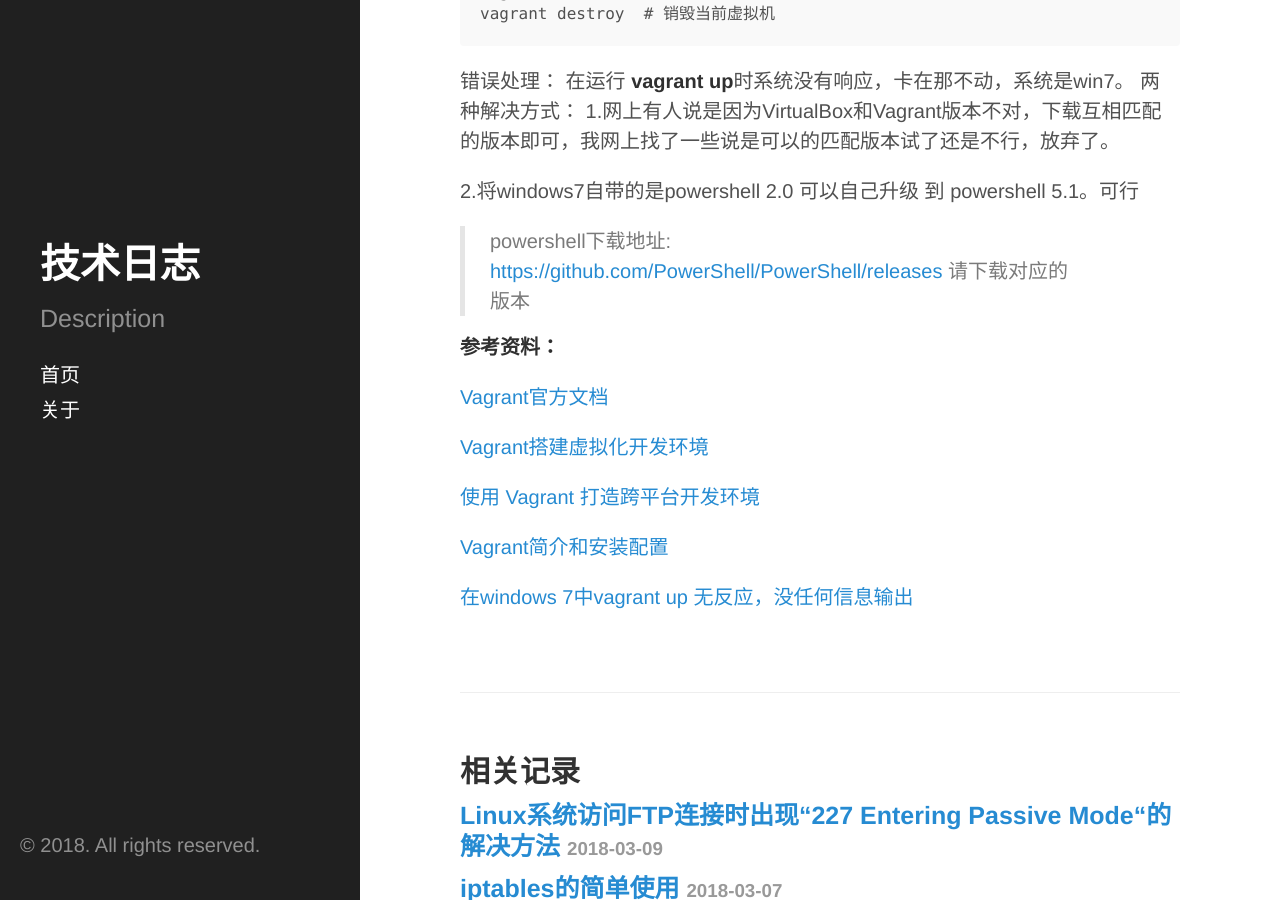
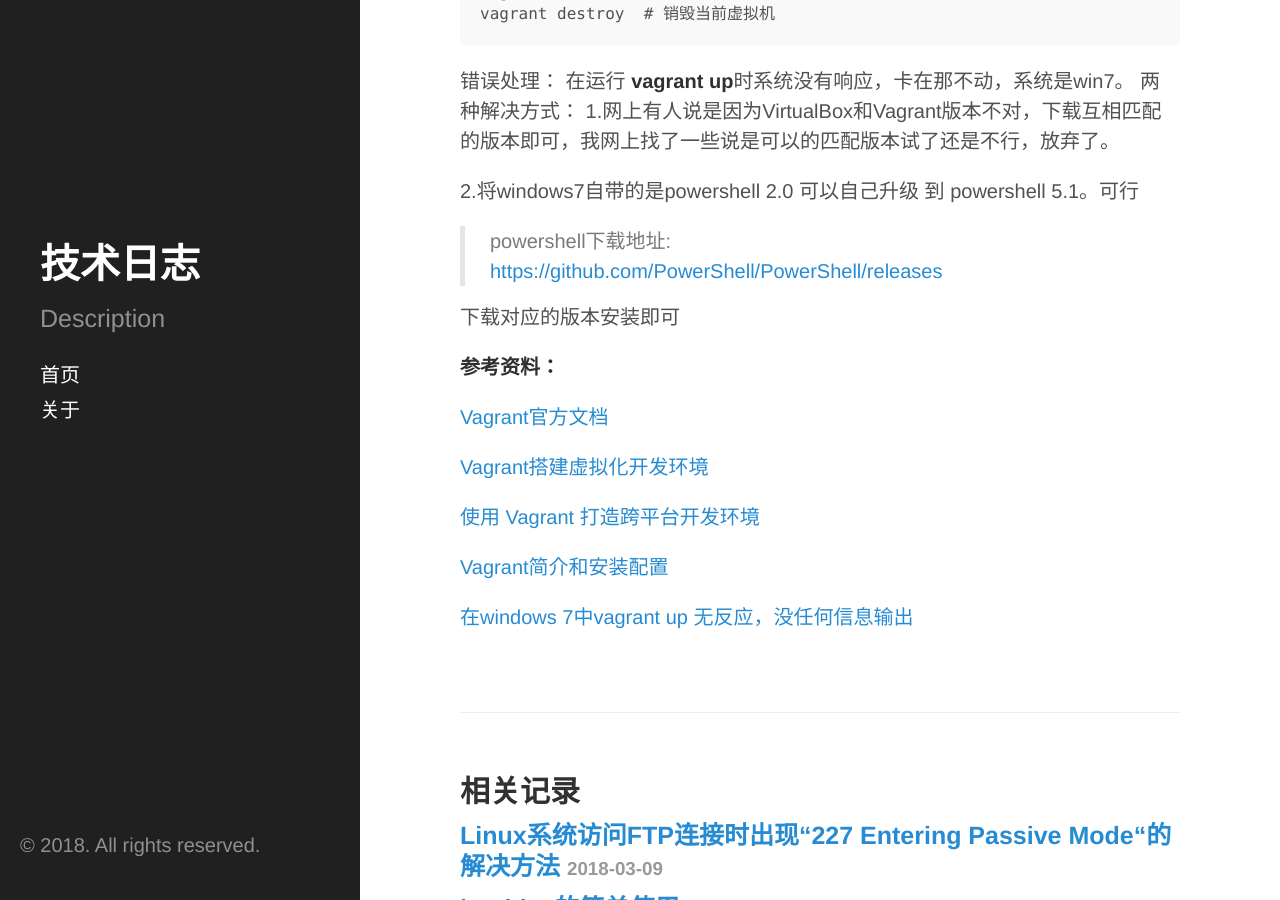
Before and after one commit to bspyy/bspyy.github.io, a Jekyll site: the page built from _posts/2018-03-09-Vagrant搭建虚拟化开发环境.md, in a window 1280 px wide and 900 px high, scrolled down 1456 px. Built offline with Jekyll 4.4.1, drawn with Linux system fonts in a browser that asks for light colours.

Commit message:
update install vagrant post

```diff
--- a/_posts/2018-03-09-Vagrant搭建虚拟化开发环境.md
+++ b/_posts/2018-03-09-Vagrant搭建虚拟化开发环境.md
@@ -54,7 +54,8 @@ title: Vagrant搭建虚拟化开发环境
 
 2.将windows7自带的是powershell 2.0 可以自己升级 到 powershell 5.1。可行
 > powershell下载地址: [https://github.com/PowerShell/PowerShell/releases](https://github.com/PowerShell/PowerShell/releases)
-请下载对应的版本
+
+下载对应的版本安装即可
 
 **参考资料：**
 
```
